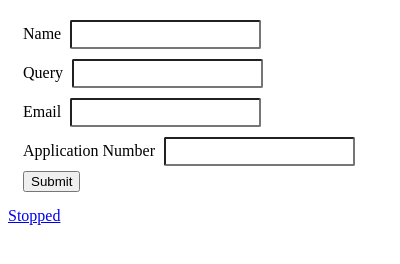
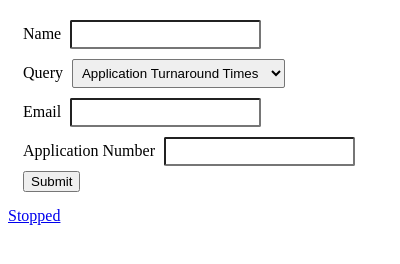
Before and after one commit to nulty/dfa-chat-extension, a browser extension: page popup/popup.html in a window 400 px wide. Drawn offline with Linux system fonts and the light colour scheme.

Commit message:
Add remaining queryType select options

```diff
--- a/popup/popup.html
+++ b/popup/popup.html
@@ -18,7 +18,16 @@
       </div>
       <div>
         <label for="queryType">Query</label>
-        <input name="queryType" type="text" />
+        <select name="queryType">
+          <option value="Application Turnaround Times">Application Turnaround Times</option>
+          <option value="Citizenship">Citizenship</option>
+          <option value="First Time Applications">First Time Applications</option>
+          <option value="Gender Recognition/Transition">Gender Recognition/Transition</option>
+          <option value="General Passport Queries">General Passport Queries</option>
+          <option value="Other">Other</option>
+          <option value="Resubmission Links">Resubmission Links</option>
+          <option value="Turnaround Times">Turnaround Times</option>
+        </select>
       </div>
       <div>
         <label for="emailAddress">Email</label>
```
